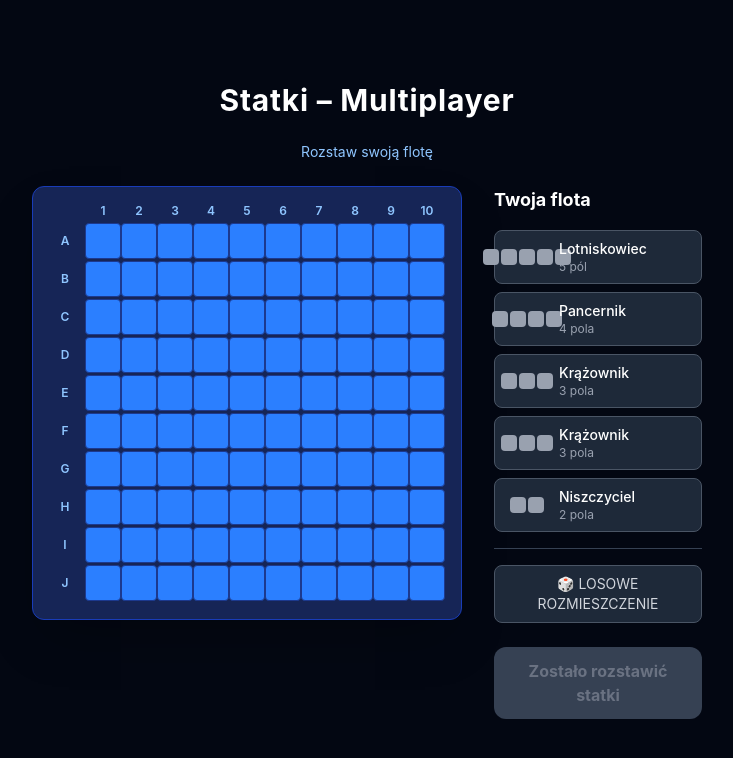
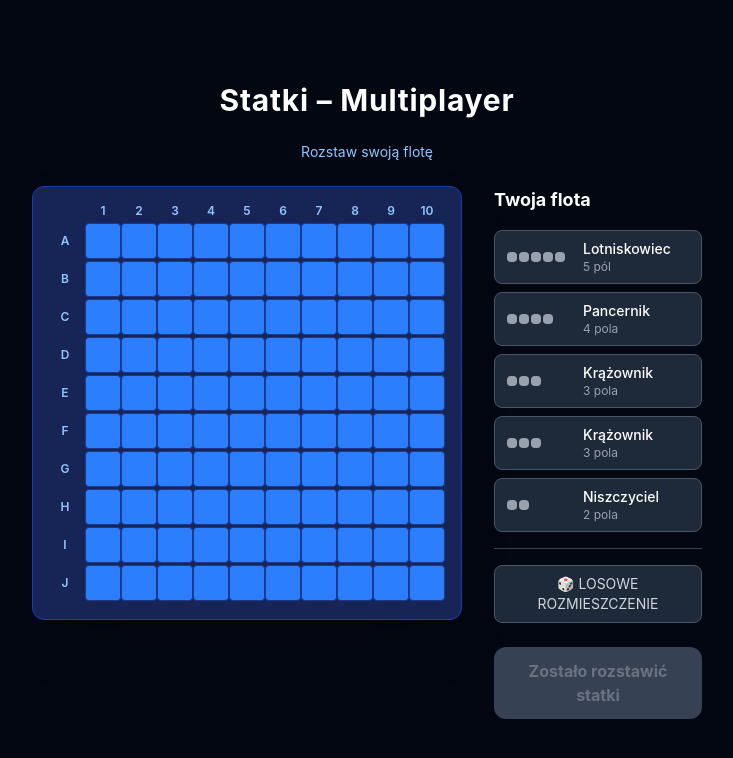
Before and after one commit to filip-kipiel/statki, a React (Vite) app: page / in a window 1280 px wide. Shown: the top 758 px of the page, without its empty margins (273-1006 px from the left). Built offline with nearby package versions, Linux system fonts and the light colour scheme.

Commit message:
fix: miniaturki statków nie nachodzą na tekst

```diff
--- a/src/components/ShipPanel.tsx
+++ b/src/components/ShipPanel.tsx
@@ -14,12 +14,11 @@ interface Props {
 }
 
 // Wizualizacja długości statku jako kresek
-function ShipShape({ size, horizontal }: { size: number; horizontal: boolean }) {
-  const cells = Array.from({ length: size })
+function ShipShape({ size }: { size: number }) {
   return (
-    <div className={`flex ${horizontal ? 'flex-row' : 'flex-col'} gap-0.5`}>
-      {cells.map((_, i) => (
-        <div key={i} className="w-4 h-4 bg-gray-400 rounded-sm" />
+    <div className="flex flex-row gap-0.5">
+      {Array.from({ length: size }).map((_, i) => (
+        <div key={i} className="w-2.5 h-2.5 bg-gray-400 rounded-sm shrink-0" />
       ))}
     </div>
   )
@@ -58,8 +57,8 @@ export function ShipPanel({
                 ].join(' ')}
               >
                 {/* Miniaturka statku */}
-                <div className="w-10 flex items-center justify-center shrink-0">
-                  <ShipShape size={def.size} horizontal={true} />
+                <div className="w-16 flex items-center shrink-0">
+                  <ShipShape size={def.size} />
                 </div>
 
                 <div className="flex flex-col min-w-0">
```
